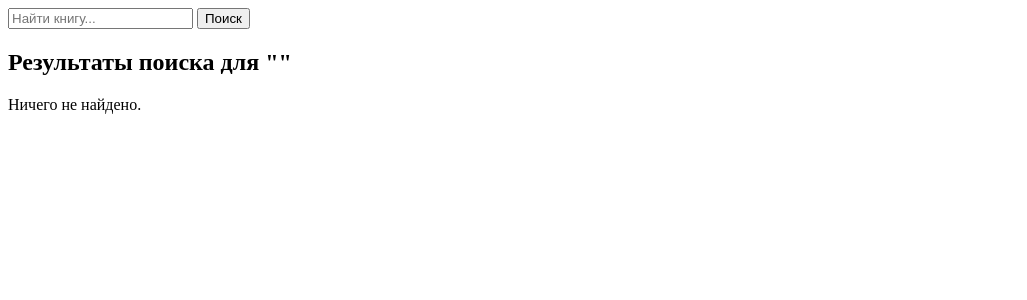
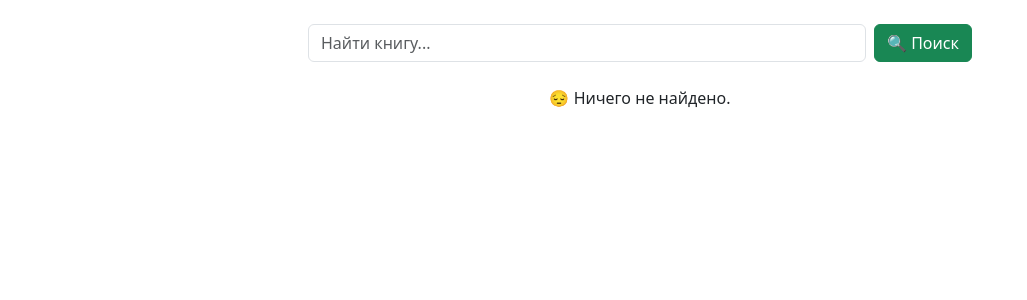
Before and after one commit to dasst666/FirstDjangoProject, a Django app: page /books/search/ in a window 1280 px wide. Shown: the top 300 px of the page, without its empty margins (0-1027 px from the left). Run offline with Django 5.2, Linux system fonts and the light colour scheme.

Commit message:
Офрмлена страница поиска и отображения книг в нем

```diff
--- a/books/models.py
+++ b/books/models.py
@@ -11,6 +11,8 @@
     author = models.ForeignKey('Author', on_delete = models.SET_NULL, null = True)
 
     owners = models.ManyToManyField(User, related_name='books', blank=True)
+
+    image_url = models.URLField(blank=True, null = True)
 
     def __str__(self):
         return self.title
--- a/books/templates/books/base.html
+++ b/books/templates/books/base.html
@@ -2,6 +2,7 @@
 <html>
 <head>
     <title>{% block title %}Моя библиотека{% endblock %}</title>
+    <link href="https://cdn.jsdelivr.net/npm/bootstrap@5.3.0/dist/css/bootstrap.min.css" rel="stylesheet">
 </head>
 <body>
     <main>
--- a/books/templates/books/search_result.html
+++ b/books/templates/books/search_result.html
@@ -1,35 +1,56 @@
-<form method="get">
-    <input type="text" name="q" placeholder="Найти книгу...">
-    <button type="submit">Поиск</button>
+{% extends 'books/base.html' %}
+
+{% block content %}
+<div class="container mt-4">
+  <!-- Поисковая форма -->
+  <form method="get" action="{% url 'book-search' %}" class="d-flex justify-content-center mb-4">
+    <input type="text" name="q" class="form-control me-2 w-50" placeholder="Найти книгу..." value="{{ request.GET.q }}">
+    <button type="submit" class="btn btn-success">🔍 Поиск</button>
   </form>
 
-  <h2>Результаты поиска для "{{ query }}"</h2>
+  {% if local_results %}
+    <h4 class="mt-5">📚 Найдено в библиотеке:</h4>
+    <div class="row row-cols-2 row-cols-md-4 g-4">
+      {% for book in local_results %}
+        <div class="col">
+          <div class="card h-100 shadow-sm">
+            <div class="card-body text-center">
+              <h5 class="card-title">{{ book.title }}</h5>
+              <p class="card-text"><small class="text-muted">{{ book.author }}</small></p>
+            </div>
+          </div>
+        </div>
+      {% endfor %}
+    </div>
+  {% endif %}
 
-  {% if local_results %}
-    <h3>Найдено в библиотеке:</h3>
-    <ul>
-      {% for book in local_results %}
-        <li>{{ book.title }} — {{ book.author }}</li>
+  {% if results %}
+    <h4 class="text-center">🌐 Найдено во внешнем источнике:</h4>
+    <div class="row row-cols-2 row-cols-md-4 g-4">
+      {% for book in results %}
+        <div class="col">
+          <div class="card h-100 shadow-sm">
+            {% if book.image %}
+              <img src="{{ book.image }}" class="card-img-top img-fluid" style="max-height: 200px; width: auto; margin: 0 auto; display: block;" alt="Обложка книги">
+            {% endif %}
+            <div class="card-body d-flex flex-column">
+              <h5 class="card-title">{{ book.title }}</h5>
+              <p class="card-text"><small class="text-muted">{{ book.author }}</small></p>
+              <form method="post" action="{% url 'import-book' %}" class="mt-auto">
+                {% csrf_token %}
+                <input type="hidden" name="title" value="{{ book.title }}">
+                <input type="hidden" name="author" value="{{ book.author }}">
+                <input type="hidden" name="summary" value="{{ book.description }}">
+                <input type="hidden" name="image" value="{{ book.image }}">
+                <button type="submit" class="btn btn-primary btn-sm w-100 mt-2">➕ Добавить</button>
+              </form>
+            </div>
+          </div>
+        </div>
       {% endfor %}
-    </ul>
-  {% elif external_results %}
-    <h3>Найдено во внешнем источнике:</h3>
-    <ul>
-      {% for book in external_results %}
-        <li>
-          <strong>{{ book.title }}</strong><br>
-          Автор: {{ book.author }}<br>
-          {{ book.description|truncatechars:200 }}
-          <form method="post" action="{% url 'import-book' %}">
-            {% csrf_token %}
-            <input type="hidden" name="title" value="{{ book.title }}">
-            <input type="hidden" name="author" value="{{ book.author }}">
-            <input type="hidden" name="summary" value="{{ book.description }}">
-            <button type="submit">Добавить в библиотеку</button>
-          </form>
-        </li>
-      {% endfor %}
-    </ul>
-  {% else %}
-    <p>Ничего не найдено.</p>
+    </div>
+  {% elif not local_results %}
+    <p class="text-center mt-4">😔 Ничего не найдено.</p>
   {% endif %}
+</div>
+{% endblock %}
--- a/books/views.py
+++ b/books/views.py
@@ -106,6 +106,7 @@
                         'title': volume_info.get('title'),
                         'author': ', '.join(volume_info.get('authors', [])),
                         'description': volume_info.get('description', ''),
+                        'image': volume_info.get('imageLinks', {}).get('thumbnail', '')
                     })
 
     return render(request, 'books/search_result.html', {'results': results, 'local_results': local_results})
@@ -120,6 +121,7 @@
     title = request.POST.get('title')
     author = request.POST.get('author')
     summary = request.POST.get('summary')
+    image = request.POST.get('image')
 
     try:
         first_name, last_name = author.split(' ', 1)
@@ -131,7 +133,7 @@
     author_obj, _ = Author.objects.get_or_create(first_name=first_name, last_name=last_name)
 
     # Получаем или создаём книгу
-    book, _ = Book.objects.get_or_create(title=title, summary=summary, author=author_obj)
+    book, _ = Book.objects.get_or_create(title=title, summary=summary, author=author_obj, defaults={'image_url': image})
 
     # Добавляем книгу пользователю
     UserBook.objects.get_or_create(user=request.user, book=book, defaults={'status': 'want'})
```
Also changed, not shown: books/migrations/0005_book_image_url.py (added), db.sqlite3.
